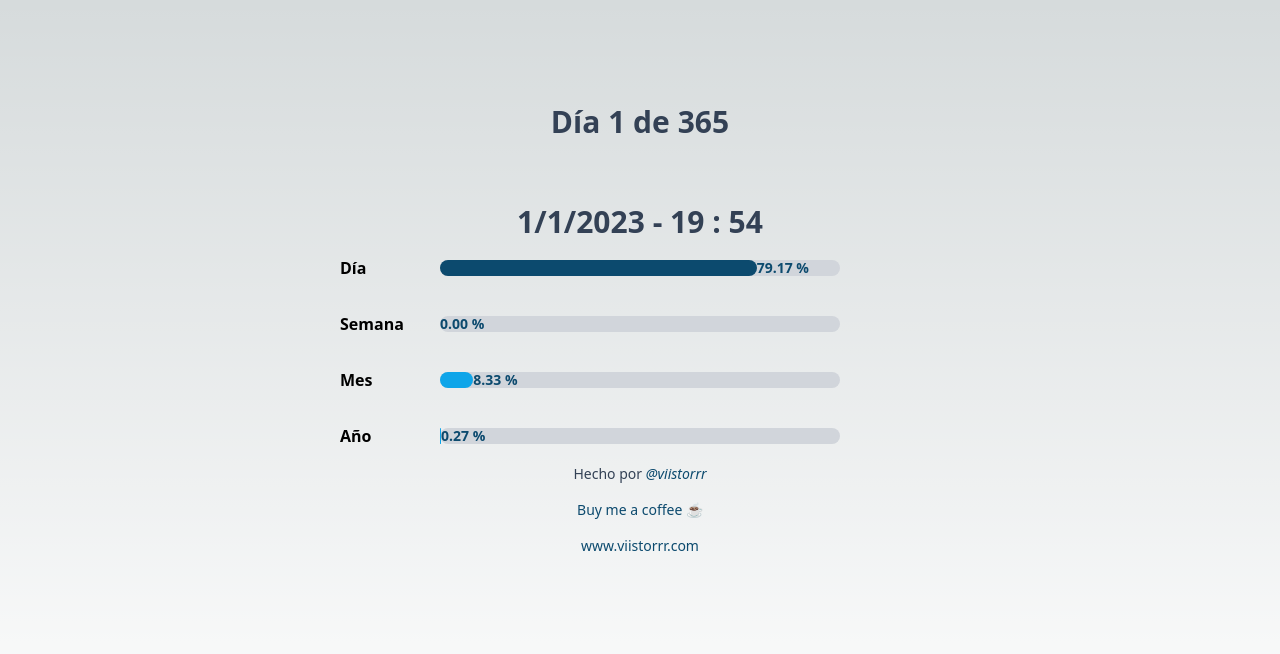
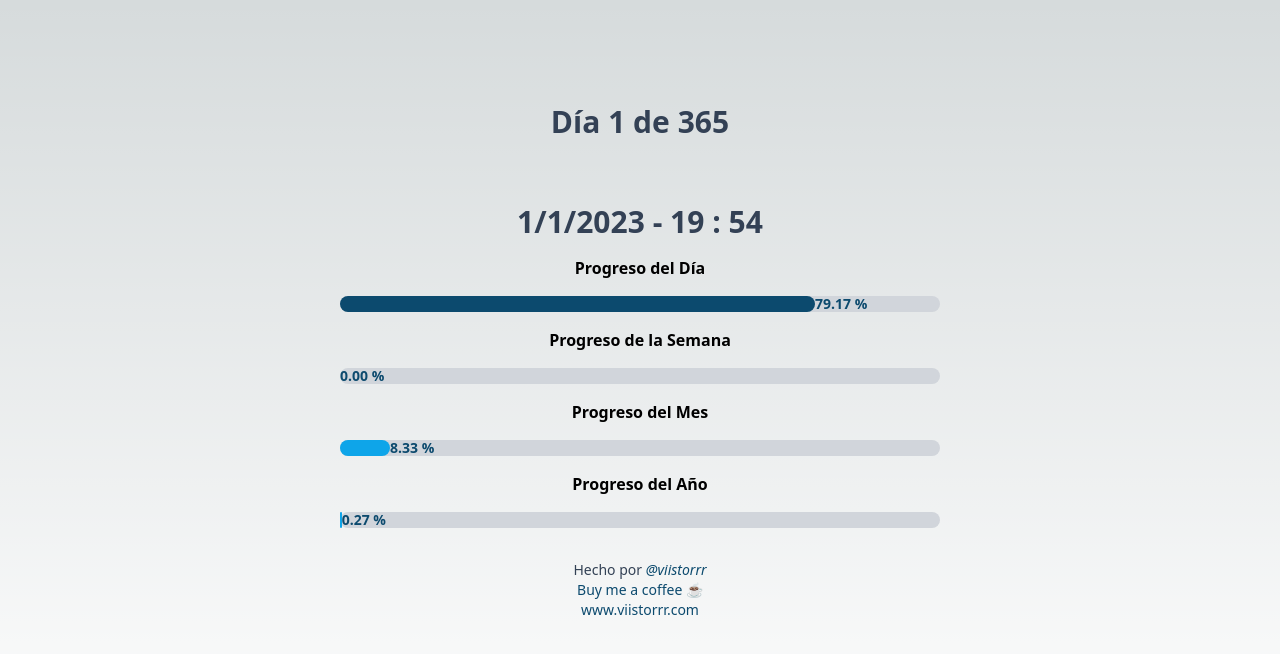
Before and after one commit to Viistorrr/yearprogress, a Next.js app: page / in a window 1280 px wide. Shown: the top 654 px of the page. Built offline with nearby package versions, Linux system fonts and the light colour scheme.

Commit message:
reordering labels

```diff
--- a/app/output.css
+++ b/app/output.css
@@ -595,6 +595,15 @@ video {
   padding-bottom: 0.5rem;
 }
 
+.py-8 {
+  padding-top: 2rem;
+  padding-bottom: 2rem;
+}
+
+.pt-8 {
+  padding-top: 2rem;
+}
+
 .text-3xl {
   font-size: 1.875rem;
   line-height: 2.25rem;
@@ -612,6 +621,11 @@ video {
 .text-slate-700 {
   --tw-text-opacity: 1;
   color: rgb(51 65 85 / var(--tw-text-opacity));
+}
+
+.text-white {
+  --tw-text-opacity: 1;
+  color: rgb(255 255 255 / var(--tw-text-opacity));
 }
 
 .text-sky-900 {
--- a/app/page.tsx
+++ b/app/page.tsx
@@ -36,9 +36,11 @@ export default function Home() {
         <h1 className="text-3xl font-bold text-slate-700">
           {date}/{month + 1}/{year} - {hours} : {minutes}
         </h1>
-        <div className="flex w-full items-center align-center">
-          <h1 className="font-bold w-2/12 py-4">Día </h1>
-          <div className="flex items-center w-8/12 bg-gray-300 rounded-full h-4 dark:bg-gray-700">
+        <div className="flex flex-col w-full items-center align-center">
+          <div>
+            <h1 className="font-bold w-full py-4">Progreso del Día </h1>
+          </div>
+          <div className="flex items-center w-full bg-gray-300 rounded-full h-4 dark:bg-gray-700">
             <div
               className="flex items-center justify-center py-2 bg-sky-900 h-4 rounded-full"
               style={{ width: DayPercent.toString() + "%" }}
@@ -48,9 +50,11 @@ export default function Home() {
             </h1>
           </div>
         </div>
-        <div className="flex w-full items-center align-center">
-          <h1 className="font-bold w-2/12 py-4">Semana </h1>
-          <div className="flex items-center align-center w-8/12 bg-gray-300 rounded-full h-4 dark:bg-gray-700">
+        <div className="flex flex-col w-full items-center align-center">
+          <div>
+            <h1 className="font-bold w-full py-4">Progreso de la Semana </h1>
+          </div>
+          <div className="flex items-center align-center w-full bg-gray-300 rounded-full h-4 dark:bg-gray-700">
             <div
               className="flex items-center justify-center py-2 bg-sky-700 h-4 rounded-full"
               style={{ width: WeekPercent.toString() + "%" }}
@@ -60,9 +64,11 @@ export default function Home() {
             </h1>
           </div>
         </div>
-        <div className="flex w-full items-center align-center">
-          <h1 className="font-bold w-2/12 py-4">Mes </h1>
-          <div className="flex items-center align-center w-8/12 bg-gray-300 rounded-full h-4 dark:bg-gray-700">
+        <div className="flex flex-col w-full items-center align-center">
+          <div>
+            <h1 className="font-bold w-full py-4">Progreso del Mes </h1>
+          </div>
+          <div className="flex items-center align-center w-full bg-gray-300 rounded-full h-4 dark:bg-gray-700">
             <div
               className="flex items-center justify-center py-2 bg-sky-500 h-4 rounded-full"
               style={{ width: MonthPercent.toString() + "%" }}
@@ -73,9 +79,11 @@ export default function Home() {
           </div>
         </div>
 
-        <div className="flex w-full items-center align-center">
-          <h1 className="font-bold w-2/12 py-4">Año </h1>
-          <div className="flex items-center align-center w-8/12 bg-gray-300 rounded-full h-4 dark:bg-gray-700">
+        <div className="flex flex-col w-full items-center align-center">
+          <div>
+            <h1 className="font-bold w-full py-4">Progreso del Año </h1>
+          </div>
+          <div className="flex items-center align-center w-full bg-gray-300 rounded-full h-4 dark:bg-gray-700">
             <div
               className="flex items-center justify-center py-2 bg-sky-500 h-4 rounded-full"
               style={{ width: YearPercent.toString() + "%" }}
@@ -86,11 +94,11 @@ export default function Home() {
           </div>
         </div>
       </div>
-      <div>
+      <div className="pt-8">
         <p className="text-sm text-slate-700">
           Hecho por{" "}
           <a
-            className="text-sky-900 hover:text-sky-700 py-4"
+            className="text-sky-900 hover:text-sky-700"
             href="https://twitter.com/viistorrr"
             target="_blank"
             rel="noopener noreferrer"
@@ -100,7 +108,7 @@ export default function Home() {
         </p>
       </div>
       <div>
-        <p className="text-sm text-slate-700 py-4">
+        <p className="text-sm text-slate-700">
           <a
             className="text-sky-900 hover:text-sky-700"
             href="https://www.buymeacoffee.com/viistorrr"
```
